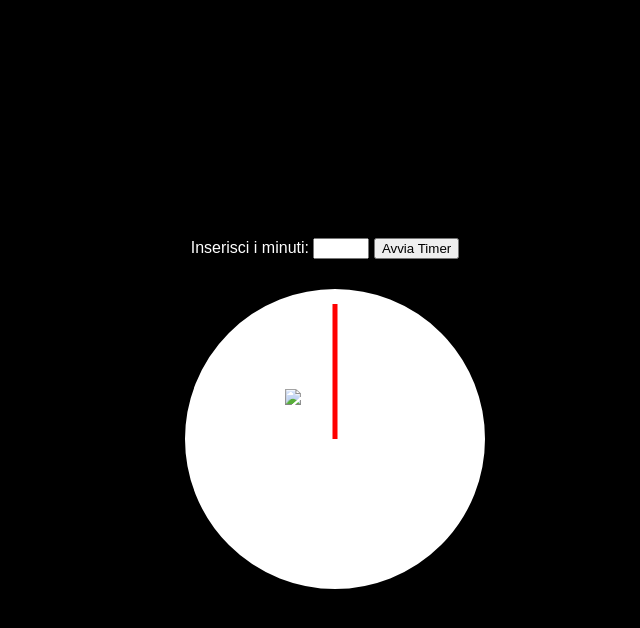
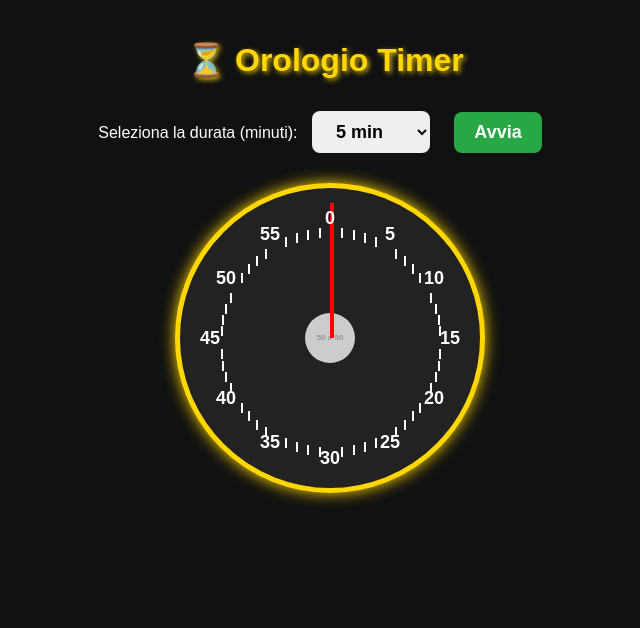
Before and after one commit to Angelo1234565/TIMER, a plain HTML site: page index.html in a window 1280 px wide. Shown: the whole page, without its empty margins (315-955 px from the left). Drawn offline with Linux system fonts and the light colour scheme; placeholder pictures from the web are drawn by us.

Commit message:
Update index.html

```diff
--- a/index.html
+++ b/index.html
@@ -3,109 +3,185 @@
 <head>
     <meta charset="UTF-8">
     <meta name="viewport" content="width=device-width, initial-scale=1.0">
-    <title>MasterChef Timer</title>
+    <title>Orologio Timer</title>
     <style>
         body {
-            display: flex;
-            flex-direction: column;
-            align-items: center;
-            justify-content: center;
-            height: 100vh;
-            background-color: black;
+            text-align: center;
+            font-family: Arial, sans-serif;
+            background-color: #111;
             color: white;
-            font-family: Arial, sans-serif;
+            margin: 0;
+            padding: 20px;
         }
 
-        .clock-container {
+        h1 {
+            color: gold;
+            font-size: 32px;
+            text-shadow: 2px 2px 5px rgba(255, 215, 0, 0.8);
+        }
+
+        .container {
             position: relative;
             width: 300px;
             height: 300px;
+            margin: 20px auto;
         }
 
         .clock {
             width: 100%;
             height: 100%;
+            background-color: #222;
+            border-radius: 50%;
+            border: 5px solid gold;
+            position: relative;
+            box-shadow: 0 0 15px gold;
+        }
+
+        .number {
+            position: absolute;
+            font-size: 18px;
+            font-weight: bold;
+            color: white;
+            transform: translate(-50%, -50%);
+        }
+
+        .minute-mark {
+            position: absolute;
+            width: 3px;
+            height: 10px;
             background: white;
-            border-radius: 50%;
-            border: 10px solid black;
-            position: relative;
-            display: flex;
-            align-items: center;
-            justify-content: center;
+            transform-origin: center bottom;
         }
 
         .hand {
             position: absolute;
-            bottom: 50%;
-            left: 50%;
-            width: 5px;
+            width: 4px;
             height: 45%;
             background: red;
-            transform-origin: bottom;
-            transform: translateX(-50%) rotate(0deg);
-            transition: transform linear;
+            top: 5%;
+            left: 50%;
+            transform-origin: bottom center;
+            transform: rotate(0deg);
+            transition: transform 1s linear;
         }
 
-        .logo {
+        .center-logo {
             position: absolute;
-            width: 100px;
-            height: 100px;
+            width: 50px;
+            height: 50px;
+            background: url('https://via.placeholder.com/50') no-repeat center;
+            background-size: contain;
+            border-radius: 50%;
+            top: 50%;
+            left: 50%;
+            transform: translate(-50%, -50%);
         }
 
-        .input-container {
-            margin-bottom: 20px;
+        select, button {
+            margin: 10px;
+            padding: 10px 20px;
+            font-size: 18px;
+            font-weight: bold;
+            cursor: pointer;
+            border: none;
+            border-radius: 8px;
+            transition: 0.3s;
         }
+
+        button {
+            background-color: #28a745;
+            color: white;
+        }
+
+        button:hover {
+            background-color: #218838;
+        }
+
     </style>
 </head>
 <body>
 
-    <div class="input-container">
-        <label for="minutes">Inserisci i minuti:</label>
-        <input type="number" id="minutes" min="1" max="60">
-        <button onclick="startTimer()">Avvia Timer</button>
-    </div>
+    <h1>⏳ Orologio Timer</h1>
 
-    <div class="clock-container">
-        <div class="clock">
-            <img src="logo.png" class="logo" alt="Logo">
-            <div class="hand" id="hand"></div>
+    <label for="durata">Seleziona la durata (minuti): </label>
+    <select id="durata">
+        <option value="5">5 min</option>
+        <option value="10">10 min</option>
+        <option value="15">15 min</option>
+        <option value="20">20 min</option>
+        <option value="30">30 min</option>
+        <option value="40">40 min</option>
+        <option value="50">50 min</option>
+        <option value="60">60 min</option>
+    </select>
+    <button onclick="startTimer()">Avvia</button>
+
+    <div class="container">
+        <div class="clock" id="clock">
+            <div class="center-logo"></div>
+            <div class="hand" id="lancetta"></div>
         </div>
     </div>
 
     <script>
-        let countdown;
+        function creaNumeri() {
+            const clock = document.querySelector("#clock");
+            const raggio = 120;
+
+            for (let i = 0; i < 12; i++) {
+                let num = i * 5;
+                let angolo = (i - 3) * 30;
+                let x = Math.cos(angolo * (Math.PI / 180)) * raggio + 150;
+                let y = Math.sin(angolo * (Math.PI / 180)) * raggio + 150;
+
+                let numberDiv = document.createElement("div");
+                numberDiv.classList.add("number");
+                numberDiv.innerText = num;
+                numberDiv.style.left = `${x}px`;
+                numberDiv.style.top = `${y}px`;
+                clock.appendChild(numberDiv);
+            }
+
+            for (let i = 0; i < 60; i++) {
+                if (i % 5 !== 0) {
+                    let angolo = (i - 15) * 6;
+                    let x = Math.cos(angolo * (Math.PI / 180)) * (raggio - 10) + 150;
+                    let y = Math.sin(angolo * (Math.PI / 180)) * (raggio - 10) + 150;
+
+                    let mark = document.createElement("div");
+                    mark.classList.add("minute-mark");
+                    mark.style.width = i % 5 === 0 ? "3px" : "2px";
+                    mark.style.height = i % 5 === 0 ? "15px" : "10px";
+                    mark.style.left = `${x}px`;
+                    mark.style.top = `${y}px`;
+                    clock.appendChild(mark);
+                }
+            }
+        }
 
         function startTimer() {
-            let minutes = parseInt(document.getElementById("minutes").value);
-            if (isNaN(minutes) || minutes < 1 || minutes > 60) {
-                alert("Inserisci un numero tra 1 e 60");
-                return;
-            }
+            let durata = parseInt(document.getElementById("durata").value);
+            let lancetta = document.getElementById("lancetta");
+            let intervallo = 1000;
+            let angoloPerMinuto = 6;
+            let angoloAttuale = 0;
+            let minutiRimasti = durata;
 
-            let totalSeconds = minutes * 60;
-            let initialAngle = (minutes / 60) * 360;
-            let hand = document.getElementById("hand");
+            lancetta.style.transform = "rotate(0deg)";
 
-            // Imposta l'angolazione iniziale
-            hand.style.transform = `translateX(-50%) rotate(${initialAngle}deg)`;
+            let timer = setInterval(() => {
+                minutiRimasti--;
+                angoloAttuale += angoloPerMinuto * (durata / 60) * 60;
+                lancetta.style.transform = `rotate(${angoloAttuale}deg)`;
 
-            clearInterval(countdown);
-            let startTime = Date.now();
+                if (minutiRimasti <= 0) {
+                    clearInterval(timer);
+                    alert("⏰ Tempo scaduto!");
+                }
+            }, intervallo * 60);
+        }
 
-            countdown = setInterval(() => {
-                let elapsedSeconds = Math.floor((Date.now() - startTime) / 1000);
-                let remainingSeconds = totalSeconds - elapsedSeconds;
-
-                if (remainingSeconds <= 0) {
-                    clearInterval(countdown);
-                    hand.style.transform = `translateX(-50%) rotate(0deg)`;
-                    return;
-                }
-
-                let angle = (remainingSeconds / totalSeconds) * initialAngle;
-                hand.style.transform = `translateX(-50%) rotate(${angle}deg)`;
-            }, 1000);
-        }
+        creaNumeri();
     </script>
 
 </body>
```
